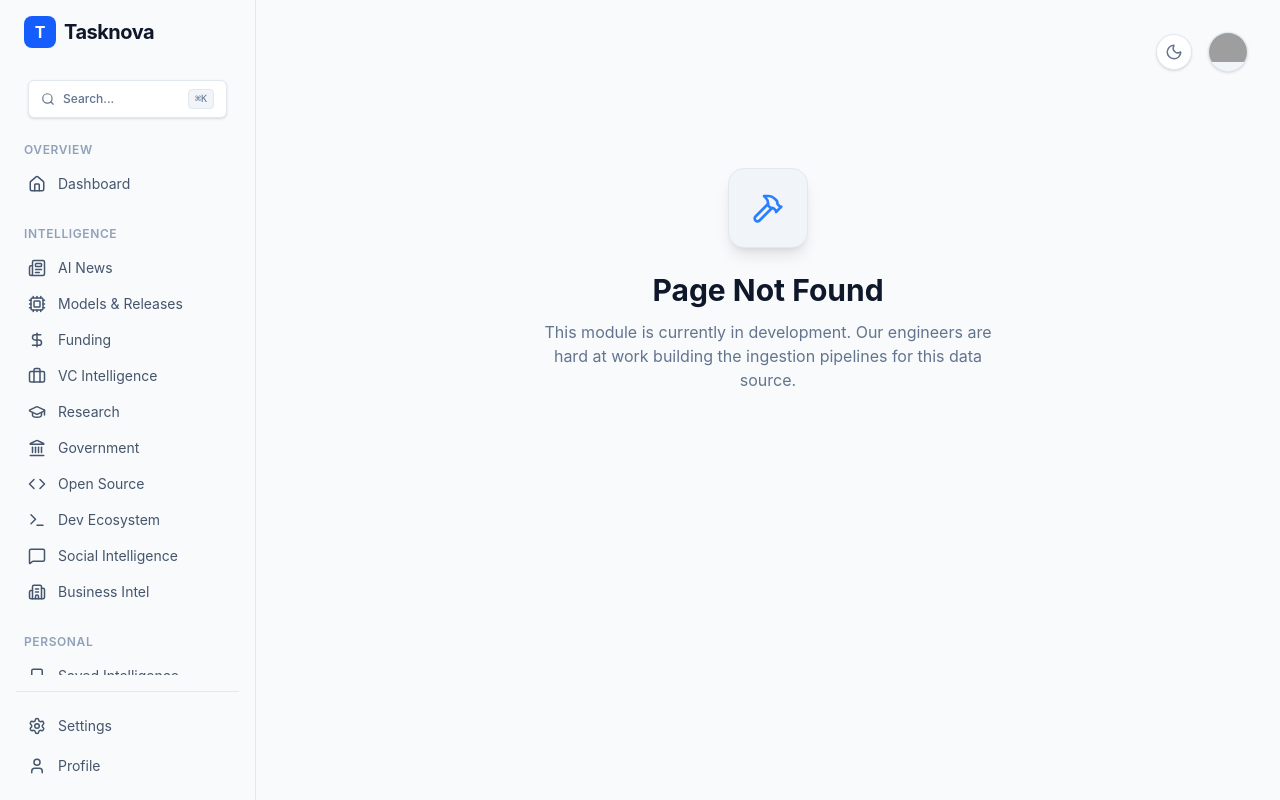
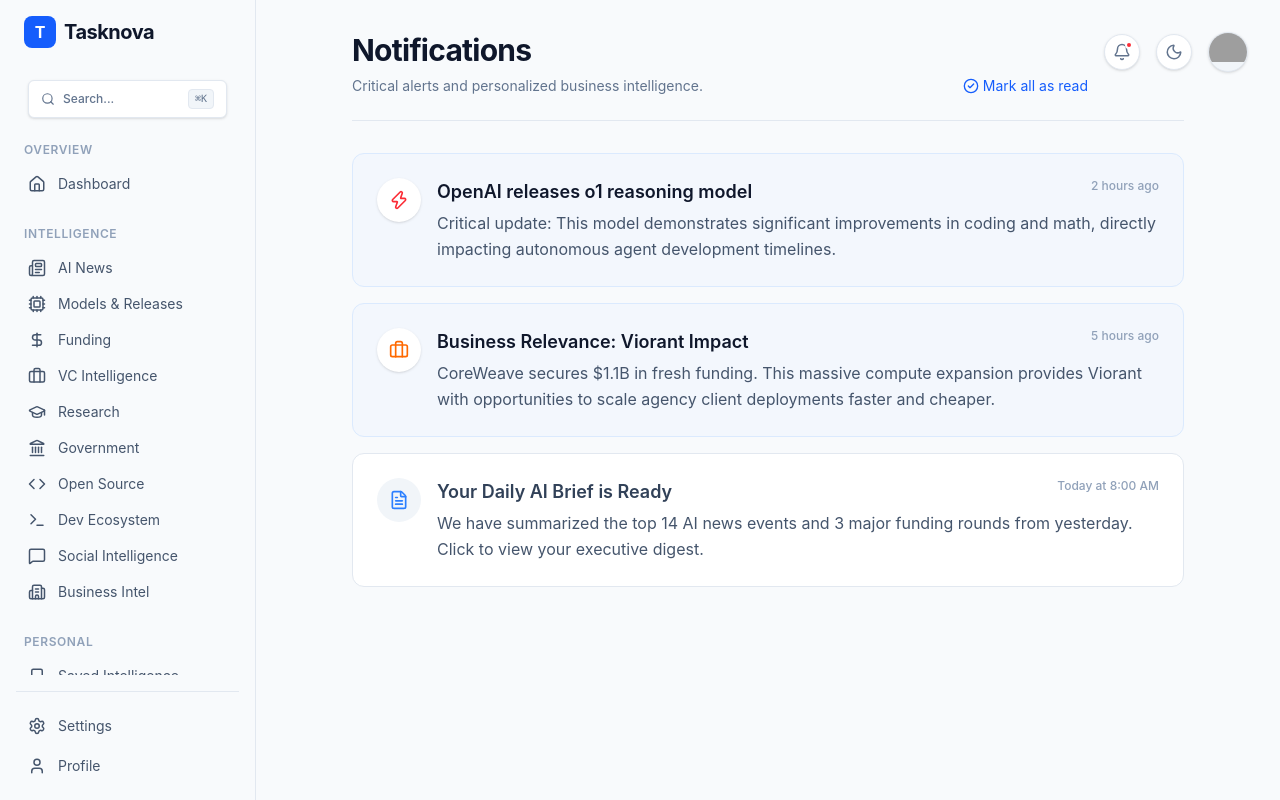
Before and after one commit to 00aaryan00/IntelliScope, a React (Vite) app in the folder frontend/: page /alerts in a window 1280 px wide. Built offline with nearby package versions, Linux system fonts and the light colour scheme; grey boxes are pictures that could not be loaded.

Commit message:
ui updates

```diff
--- a/frontend/src/App.tsx
+++ b/frontend/src/App.tsx
@@ -9,6 +9,7 @@ import { MobileMenuPage } from './pages/MobileMenuPage'
 import { SettingsPage } from './pages/SettingsPage'
 import { ProfilePage } from './pages/ProfilePage'
 import { AuthPage } from './pages/AuthPage'
+import { AlertsPage } from './pages/AlertsPage'
 
 function App() {
   return (
@@ -34,6 +35,7 @@ function App() {
           <Route path="/detail/:id" element={<IntelligenceDetail />} />
 
           <Route path="/saved" element={<SavedPage />} />
+          <Route path="/alerts" element={<AlertsPage />} />
           <Route path="/settings" element={<SettingsPage />} />
           <Route path="/profile" element={<ProfilePage />} />
           <Route path="/menu" element={<MobileMenuPage />} />
--- a/frontend/src/components/layout/AppLayout.tsx
+++ b/frontend/src/components/layout/AppLayout.tsx
@@ -1,10 +1,10 @@
 import React from 'react';
-import { useLocation } from 'react-router-dom';
+import { useLocation, Link } from 'react-router-dom';
 import { Sidebar } from './Sidebar';
 import { BottomNav } from './BottomNav';
 import { GlobalSearch } from '../shared/GlobalSearch';
 import { useTheme } from '../../lib/ThemeContext';
-import { Sun, Moon } from 'lucide-react';
+import { Sun, Moon, Bell } from 'lucide-react';
 
 export function AppLayout({ children }: { children: React.ReactNode }) {
   const location = useLocation();
@@ -24,6 +24,10 @@ export function AppLayout({ children }: { children: React.ReactNode }) {
       <Sidebar />
       <main className="flex-1 w-full pb-16 md:pb-0 overflow-x-hidden relative">
         <div className="absolute top-4 right-4 md:top-8 md:right-8 flex items-center gap-4 z-50">
+          <Link to="/alerts" className="hidden md:flex p-2 rounded-full bg-white dark:bg-slate-900 border border-slate-200 dark:border-slate-800 text-slate-500 dark:text-slate-400 hover:text-blue-600 dark:hover:text-blue-400 transition-colors shadow-sm relative group" title="Notifications">
+            <Bell size={18} />
+            <span className="absolute top-1.5 right-1.5 w-2 h-2 bg-red-500 rounded-full border-2 border-white dark:border-slate-900"></span>
+          </Link>
           <button onClick={toggleTheme} className="p-2 rounded-full bg-white dark:bg-slate-900 border border-slate-200 dark:border-slate-800 text-slate-500 dark:text-slate-400 hover:text-slate-900 dark:hover:text-white transition-colors shadow-sm" title="Toggle Theme">
             {theme === 'dark' ? <Sun size={18} /> : <Moon size={18} />}
           </button>
--- a/frontend/src/components/layout/BottomNav.tsx
+++ b/frontend/src/components/layout/BottomNav.tsx
@@ -1,11 +1,11 @@
-import { Home, Search, Bookmark, Bell, Menu } from "lucide-react";
+import { Home, Newspaper, Bookmark, Bell, Menu } from "lucide-react";
 import { NavLink } from "react-router-dom";
 
 export function BottomNav() {
   return (
     <div className="md:hidden fixed bottom-0 left-0 right-0 h-16 bg-white dark:bg-slate-950 border-t border-slate-200 dark:border-slate-800 flex items-center justify-around px-2 z-50 transition-colors duration-300">
       <NavItem icon={<Home size={24} />} label="Home" to="/" />
-      <NavItem icon={<Search size={24} />} label="Search" to="/search" />
+      <NavItem icon={<Newspaper size={24} />} label="News" to="/news" />
       <NavItem icon={<Bookmark size={24} />} label="Saved" to="/saved" />
       <NavItem icon={<Bell size={24} />} label="Alerts" to="/alerts" />
       <NavItem icon={<Menu size={24} />} label="Menu" to="/menu" />
--- a/frontend/src/components/shared/GlobalSearch.tsx
+++ b/frontend/src/components/shared/GlobalSearch.tsx
@@ -43,11 +43,10 @@ export function GlobalSearch() {
       {/* Floating Mobile Trigger */}
       <button
         onClick={() => setIsOpen(true)}
-        className="md:hidden fixed bottom-20 right-4 w-14 h-14 bg-blue-600 rounded-full shadow-lg shadow-blue-900/50 flex items-center justify-center text-white z-40 hover:bg-blue-500 transition-transform active:scale-95"
+        className="md:hidden fixed bottom-20 right-4 w-14 h-14 bg-blue-600 rounded-full shadow-lg shadow-blue-900/50 flex items-center justify-center text-white z-40 hover:bg-blue-500 transition-transform active:scale-95 group"
       >
-        <Search size={24} />
+        <Sparkles size={24} className="group-hover:scale-110 transition-transform" />
       </button>
-
       <AnimatePresence>
         {isOpen && (
           <div className="fixed inset-0 z-[100] flex items-start justify-center pt-[5vh] md:pt-[15vh] px-4">
--- /dev/null
+++ b/frontend/src/pages/AlertsPage.tsx
@@ -0,0 +1,83 @@
+import React from 'react';
+import { motion } from 'framer-motion';
+import { Bell, Zap, Briefcase, FileText, CheckCircle2 } from 'lucide-react';
+
+const ALERTS = [
+  {
+    id: 1,
+    type: 'critical',
+    title: 'OpenAI releases o1 reasoning model',
+    description: 'Critical update: This model demonstrates significant improvements in coding and math, directly impacting autonomous agent development timelines.',
+    time: '2 hours ago',
+    icon: <Zap size={20} className="text-red-500" />,
+    read: false,
+  },
+  {
+    id: 2,
+    type: 'business',
+    title: 'Business Relevance: Viorant Impact',
+    description: 'CoreWeave secures $1.1B in fresh funding. This massive compute expansion provides Viorant with opportunities to scale agency client deployments faster and cheaper.',
+    time: '5 hours ago',
+    icon: <Briefcase size={20} className="text-orange-500" />,
+    read: false,
+  },
+  {
+    id: 3,
+    type: 'system',
+    title: 'Your Daily AI Brief is Ready',
+    description: 'We have summarized the top 14 AI news events and 3 major funding rounds from yesterday. Click to view your executive digest.',
+    time: 'Today at 8:00 AM',
+    icon: <FileText size={20} className="text-blue-500" />,
+    read: true,
+  },
+];
+
+export function AlertsPage() {
+  return (
+    <div className="p-4 md:p-8 max-w-4xl mx-auto space-y-8 animate-in fade-in slide-in-from-bottom-4 duration-500">
+      <header className="border-b border-slate-200 dark:border-slate-800 pb-6 pr-24 flex justify-between items-end">
+        <div>
+          <h1 className="text-2xl md:text-3xl font-bold tracking-tight text-slate-900 dark:text-white mb-2">Notifications</h1>
+          <p className="text-slate-500 dark:text-slate-400 text-sm">Critical alerts and personalized business intelligence.</p>
+        </div>
+        <button className="text-sm text-blue-600 dark:text-blue-400 hover:underline flex items-center gap-1">
+          <CheckCircle2 size={16} /> <span className="hidden md:inline">Mark all as read</span>
+        </button>
+      </header>
+
+      <div className="space-y-4">
+        {ALERTS.map((alert) => (
+          <motion.div
+            key={alert.id}
+            initial={{ opacity: 0, y: 10 }}
+            animate={{ opacity: 1, y: 0 }}
+            className={`p-4 md:p-6 rounded-xl border flex gap-4 transition-colors ${
+              alert.read
+                ? 'bg-white dark:bg-slate-900/50 border-slate-200 dark:border-slate-800'
+                : 'bg-blue-50/50 dark:bg-blue-900/10 border-blue-100 dark:border-blue-900/30'
+            }`}
+          >
+            <div className={`p-3 rounded-full h-fit flex-shrink-0 ${
+              alert.read ? 'bg-slate-100 dark:bg-slate-800' : 'bg-white dark:bg-slate-900 shadow-sm'
+            }`}>
+              {alert.icon}
+            </div>
+            <div className="flex-1 space-y-1">
+              <div className="flex justify-between items-start gap-2">
+                <h3 className={`font-semibold text-base md:text-lg ${alert.read ? 'text-slate-700 dark:text-slate-200' : 'text-slate-900 dark:text-white'}`}>
+                  {alert.title}
+                </h3>
+                <span className="text-xs font-medium text-slate-400 whitespace-nowrap">
+                  {alert.time}
+                </span>
+              </div>
+              <p className="text-slate-600 dark:text-slate-400 text-sm md:text-base leading-relaxed">
+                {alert.description}
+              </p>
+            </div>
+          </motion.div>
+        ))}
+      </div>
+    </div>
+  );
+}
```
